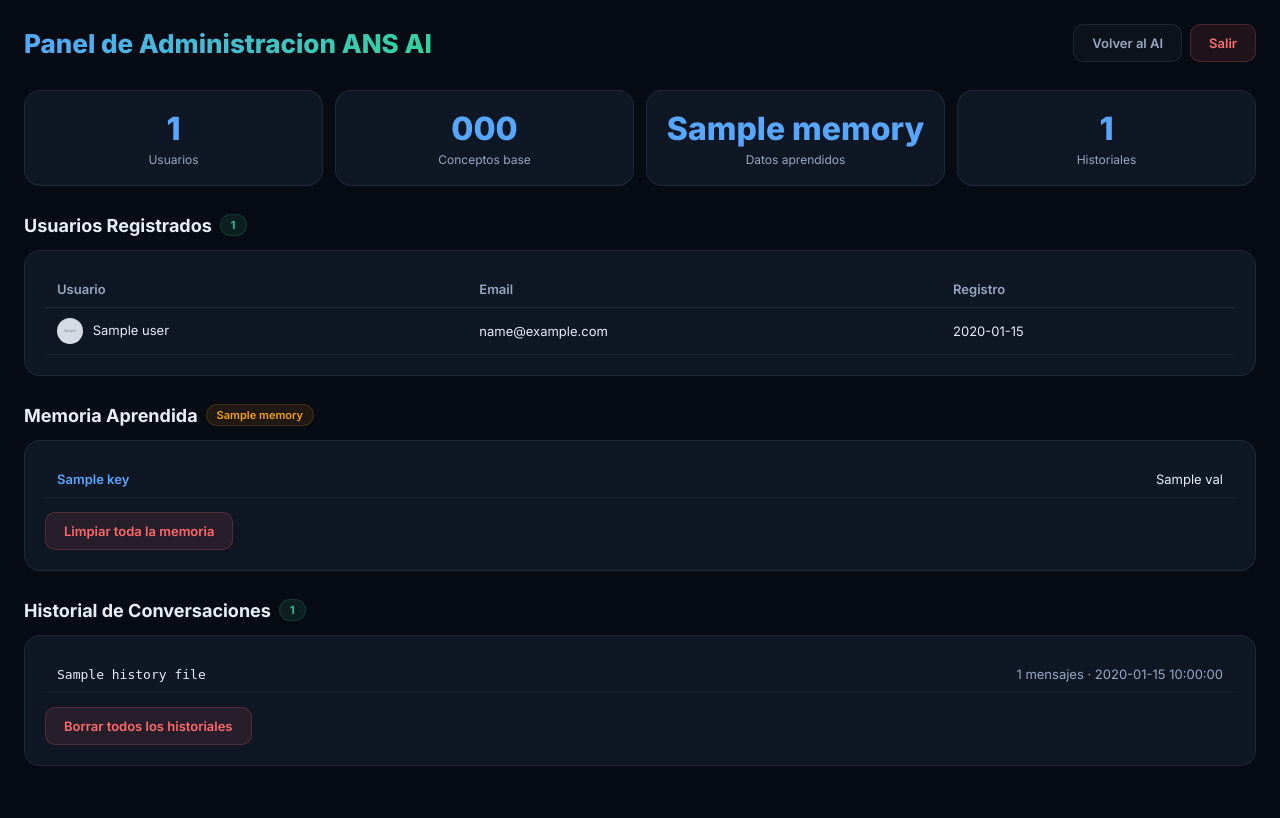
After one commit to aldrinnicolassalazaravilas-collab/ANS, a Flask app: template templates/admin.html in a window 1280 px wide. The commit adds this page. Run offline with Flask 3, Linux system fonts and the light colour scheme; the template is opened without the code that fills it: most values are stand-ins (such as "Sample title", 1, 10 or a date in 2020); grey boxes marked "Sample" are stand-in pictures.

Commit message:
3 modelos distintos (Flask educativo, Gapi tecnico, Modify Code aprendizaje), login solo creador para Flask/Gapi, panel admin completo, historial tipo GPT

```diff
--- a/main.py
+++ b/main.py
@@ -46,6 +46,8 @@ HISTORY_DIR = BASE_DIR / "ans_history"
 GOOGLE_CLIENT_ID = os.environ.get("GOOGLE_CLIENT_ID", "")
 GOOGLE_CLIENT_SECRET = os.environ.get("GOOGLE_CLIENT_SECRET", "")
 GOOGLE_REDIRECT_URI = os.environ.get("GOOGLE_REDIRECT_URI", "http://localhost:5000/auth/google/callback")
+
+OWNER_EMAIL = "aldrinnicolassalazaravilas@gmail.com"
 
 KV_REST_API_URL = os.environ.get("KV_REST_API_URL", "")
 KV_REST_API_TOKEN = os.environ.get("KV_REST_API_TOKEN", "")
@@ -180,14 +182,35 @@ def login_required(f):
     return decorated
 
 
+def owner_required(f):
+    @wraps(f)
+    def decorated(*args, **kwargs):
+        user = session.get("user", {})
+        if user.get("email") != OWNER_EMAIL:
+            return redirect(url_for("hm"))
+        return f(*args, **kwargs)
+    return decorated
+
+
+def is_owner():
+    return session.get("user", {}).get("email") == OWNER_EMAIL
+
+
 MODEL_INFO = {
     "flask": {
         "name": "ANS Flask",
-        "description": "Razonamiento local, memoria, ecuaciones y respuestas paso a paso.",
+        "description": "Razonamiento profundo con respuestas educativas detalladas paso a paso.",
+        "features": ["Explicaciones detalladas", "Pasos educativos", "Analogias y contexto", "Preguntas de seguimiento"],
     },
     "gapi": {
         "name": "ANS Gapi",
-        "description": "Modo mas directo, ideal para consultas rapidas y base general.",
+        "description": "Respuestas tecnicas directas con ejemplos de codigo y al grano.",
+        "features": ["Solo codigo y tecnicismos", "Sin rodeos", "Ejemplos practicos", "Respuestas cortas"],
+    },
+    "modify": {
+        "name": "Modify Code",
+        "description": "Modo aprendizaje: absorbe conocimiento de cada conversacion y evoluciona.",
+        "features": ["Aprende de cada mensaje", "Memoria colectiva", "Evoluciona con uso", "Recuerda todo"],
     },
 }
 
@@ -1258,6 +1281,93 @@ def api_search():
         return jsonify({"error": str(e), "found": False}), 500
 
 
+@app.route("/admin")
+@login_required
+@owner_required
+def admin():
+    users = load_users()
+    memory = load_memory()
+    learned = memory.get("learned", {})
+    user_list = list(users.get("users", {}).values())
+    concept_count = len(KNOWLEDGE_BASE)
+    memory_count = len(learned)
+    history_files = []
+    if HISTORY_DIR.exists():
+        for f in sorted(HISTORY_DIR.iterdir(), reverse=True)[:20]:
+            try:
+                data = json.loads(f.read_text(encoding="utf-8"))
+                history_files.append({"name": f.name, "size": len(data), "updated": datetime.fromtimestamp(f.stat().st_mtime).isoformat()})
+            except Exception:
+                history_files.append({"name": f.name, "size": 0, "updated": ""})
+    return render_template("admin.html", users=user_list, concepts=concept_count, memory=memory_count, history_files=history_files, memory_items=list(learned.items())[:50])
+
+
+@app.route("/admin/clear-memory", methods=["POST"])
+@login_required
+@owner_required
+def clear_memory():
+    save_memory({"learned": {}})
+    return jsonify({"ok": True})
+
+
+@app.route("/admin/delete-history", methods=["POST"])
+@login_required
+@owner_required
+def delete_history():
+    data = request.get_json(silent=True) or {}
+    filename = data.get("filename", "")
+    if filename and HISTORY_DIR.exists():
+        path = HISTORY_DIR / filename
+        if path.exists():
+            path.unlink()
+    return jsonify({"ok": True})
+
+
+@app.route("/admin/clear-all-history", methods=["POST"])
+@login_required
+@owner_required
+def clear_all_history():
+    if HISTORY_DIR.exists():
+        for f in HISTORY_DIR.iterdir():
+            f.unlink()
+    return jsonify({"ok": True})
+
+
+@app.route("/api/admin/users", methods=["GET"])
+@login_required
+@owner_required
+def admin_users():
+    users = load_users()
+    return jsonify(users)
+
+
+@app.route("/api/admin/memory", methods=["GET"])
+@login_required
+@owner_required
+def admin_memory():
+    memory = load_memory()
+    return jsonify(memory)
+
+
+@app.route("/api/admin/stats", methods=["GET"])
+@login_required
+@owner_required
+def admin_stats():
+    memory = load_memory()
+    users = load_users()
+    user_count = len(users.get("users", {}))
+    learned_count = len(memory.get("learned", {}))
+    history_count = 0
+    if HISTORY_DIR.exists():
+        history_count = sum(1 for _ in HISTORY_DIR.iterdir())
+    return jsonify({
+        "users": user_count,
+        "learned": learned_count,
+        "concepts": len(KNOWLEDGE_BASE),
+        "history_files": history_count,
+    })
+
+
 @app.route("/api/history", methods=["GET"])
 @login_required
 def get_history():
@@ -1858,79 +1968,138 @@ def generate_smart_response(text, history, memory):
     )
 
 
-def format_reasoned_answer(answer, question):
+def format_reasoned_answer(answer, question, modelo="flask"):
     if answer is None:
         return None
     if "<div class=\"math-box\">" in answer or "<pre>" in answer:
         return answer
 
-    q = normalize_text(question)
-    if "?" in question or q.startswith(("por que", "como", "explica", "analiza")):
-        return f"<strong>Analisis:</strong><br><br>{answer}"
+    if modelo == "flask":
+        return f"🧠 **Analisis Flask:**<br><br>{answer}<br><br><em style='color:#98a8c3;'>Quieres que profundice en algo?</em>"
+    if modelo == "gapi":
+        return answer
+    if modelo == "modify":
+        return f"🔄 **Modify Code:**<br><br>{answer}"
     return answer
 
 
-def respond_with_flask_model(message, history, memory):
+def respond_with_flask_model(message, history, memory, user):
     text = message.strip()
     lower = normalize_text(text)
 
     if not text:
-        return "Escribe una pregunta o un comando para comenzar. Di **ayuda** para ver lo que puedo hacer."
+        return "Escribe una pregunta y te dare una explicacion detallada paso a paso."
+
+    intent = detect_intent(text, memory)
+    if intent:
+        if "<div class=" in intent:
+            return intent
+        return f"{intent}\n\n💡 *Si quieres profundizar mas, solo pidemelo.*"
+
+    if "quien eres" in lower:
+        return "Soy **ANS Flask**, el modo de razonamiento profundo de ANS AI. Mi proposito es explicarte conceptos de forma educativa, con pasos claros y ejemplos. Creado por **Aldrin Nicolas Salazar Avilas**."
+
+    if "creador" in lower:
+        return "Mi creador es **Aldrin Nicolas Salazar Avilas**. El diseno este modo para que pudieras aprender tecnologia de forma clara y estructurada."
+
+    reasoning = reason_about(text, memory)
+    if reasoning:
+        steps = [
+            "**Paso 1:** Analicemos el concepto",
+            "**Paso 2:** Entendamos como funciona",
+            "**Paso 3:** Veamos un ejemplo practico",
+        ]
+        return f"{' | '.join(steps)}\n\n{reasoning}"
+
+    known = extract_known_answer(text, memory)
+    if known:
+        return f"Segun mi base de conocimiento:\n\n{known}\n\n*Quieres que busque mas informacion?*"
+
+    web_result = web_search_and_respond(text, memory)
+    if web_result:
+        return f"He buscado en la red para darte una respuesta completa:\n\n{web_result}"
+
+    return (
+        f"No encontre informacion sobre **\"{text}\"** en mi base. "
+        f"Puedo aprenderlo si me ensenas con:\n\n"
+        f"`aprende: {text} = definicion`\n\n"
+        f"O prueba con otro tema de programacion, tecnologia o matematicas."
+    )
+
+
+def respond_with_gapi_model(message, history, memory, user):
+    text = message.strip()
+    lower = normalize_text(text)
+
+    if not text:
+        return "Escribe algo."
 
     intent = detect_intent(text, memory)
     if intent:
         return intent
 
-    if "quien eres" in lower or "quien eres?" in lower or "ans ai" in lower:
-        return (
-            "Soy **ANS AI**, tu asistente virtual local creado por **Aldrin Nicolas Salazar Avilas**. "
-            "Mi motor de razonamiento esta activo y funciono completamente sin internet para las consultas basicas. "
-            "Puedo resolver matematicas, explicar conceptos, aprender cosas nuevas y mantener memoria persistente. "
-            "Di **ayuda** para ver todo lo que puedo hacer."
-        )
-
-    if "creador" in lower or "quien te hizo" in lower or "quien te programo" in lower:
-        return "Fui creado por **Aldrin Nicolas Salazar Avilas**, un desarrollador apasionado por la tecnologia y la inteligencia artificial."
+    if "quien eres" in lower:
+        return "Gapi. Modo rapido. Creado por Aldrin Nicolas Salazar Avilas."
+
+    if "hola" == lower:
+        return "Que hay."
 
     reasoning = reason_about(text, memory)
     if reasoning:
         return reasoning
 
-    return generate_smart_response(text, history, memory)
-
-
-def respond_with_gapi_model(message, history, memory):
-    text = message.strip()
-    lower = normalize_text(text)
-
-    if not text:
-        return "Escribe una pregunta para el modo rapido."
-
-    intent = detect_intent(text, memory)
-    if intent:
-        return intent
-
-    if "quien eres" in lower or "ans ai" in lower:
-        return "Soy **ANS AI** en modo **Gapi**: respuestas directas y rapidas."
-
-    if "hola" == lower or "saludos" == lower:
-        return "Hola! Modo rapido activo. Preguntame lo que necesites."
-
-    reasoning = reason_about(text, memory)
-    if reasoning:
-        return reasoning
-
     known = extract_known_answer(text, memory)
     if known:
-        return f"{known}"
+        return known
 
     web_result = web_search_and_respond(text, memory)
     if web_result:
         return web_result
 
+    return f"No tengo info de \"{text}\". Usa: `aprende: {text} = definicion`"
+
+
+def respond_with_modify_model(message, history, memory, user):
+    text = message.strip()
+    lower = normalize_text(text)
+    user_name = user.get("name", "Alguien")
+
+    if not text:
+        return "Di algo y lo aprendere!"
+
+    if lower.startswith("aprende:"):
+        result = learn_fact(text, memory)
+        return f"{result}\n\n📝 *Anotado gracias a {user_name}!*"
+
+    intent = detect_intent(text, memory)
+    if intent:
+        memory.setdefault("learned", {})[f"pregunta_{normalize_text(text)[:30]}"] = intent
+        save_memory(memory)
+        return intent
+
+    if "quien eres" in lower:
+        return (
+            "Soy **Modify Code**, un modelo que aprende de cada conversacion. "
+            "Todo lo que me dices lo guardo para mejorar. "
+            "Cuantos mas me hables, mas inteligente me vuelvo."
+        )
+
+    known = extract_known_answer(text, memory)
+    if known:
+        return known
+
+    web_result = web_search_and_respond(text, memory)
+    if web_result:
+        memory.setdefault("learned", {})[f"web_{normalize_text(text)[:30]}"] = web_result[:200]
+        save_memory(memory)
+        return f"{web_result}\n\n🌍 *Informacion guardada en mi memoria.*"
+
+    memory.setdefault("learned", {})[f"nuevo_{normalize_text(text)[:30]}_{random.randint(100,999)}"] = f"Preguntado por {user_name}: {text}"
+    save_memory(memory)
     return (
-        f"No encontre info sobre **\"{text}\"** en mi base ni en la red. "
-        f"Puedes ensenarmelo con: `aprende: {text} = definicion`"
+        f"**\"{text}\"** — No se que es aun, pero ya lo recorde!\n\n"
+        f"Gracias a **{user_name}**, si alguien mas pregunta sobre esto, podre responder.\n\n"
+        f"📚 *Datos guardados en mi memoria colectiva.*"
     )
 
 
@@ -1942,15 +2111,22 @@ def ai_chat():
         mensaje_nuevo = data.get("mensaje", "")
         modelo = normalize_text(data.get("modelo", "flask"))
         memory = load_memory()
+        user = session.get("user", {})
+
+        if modelo in ("flask", "gapi") and user.get("email") != OWNER_EMAIL:
+            return jsonify({"respuesta": "Modo reservado para el creador. Usa **Modify Code** para interactuar.", "modelo": MODEL_INFO[modelo]["name"]})
 
         if modelo == "gapi":
-            respuesta = respond_with_gapi_model(mensaje_nuevo, historial, memory)
+            respuesta = respond_with_gapi_model(mensaje_nuevo, historial, memory, user)
             modelo_nombre = MODEL_INFO["gapi"]["name"]
+        elif modelo == "modify":
+            respuesta = respond_with_modify_model(mensaje_nuevo, historial, memory, user)
+            modelo_nombre = MODEL_INFO["modify"]["name"]
         else:
-            respuesta = respond_with_flask_model(mensaje_nuevo, historial, memory)
+            respuesta = respond_with_flask_model(mensaje_nuevo, historial, memory, user)
             modelo_nombre = MODEL_INFO["flask"]["name"]
 
-        respuesta = format_reasoned_answer(respuesta, mensaje_nuevo)
+        respuesta = format_reasoned_answer(respuesta, mensaje_nuevo, modelo)
         return jsonify({"respuesta": respuesta, "modelo": modelo_nombre})
 
     except Exception as e:
--- /dev/null
+++ b/templates/admin.html
@@ -0,0 +1,221 @@
+<!DOCTYPE html>
+<html lang="es">
+<head>
+    <meta charset="UTF-8">
+    <meta name="viewport" content="width=device-width, initial-scale=1.0">
+    <title>ANS AI | Admin</title>
+    <link href="https://fonts.googleapis.com/css2?family=Inter:wght@300;400;500;600;700;800&display=swap" rel="stylesheet">
+    <style>
+        :root {
+            --bg: #070b14;
+            --panel: #0f1624;
+            --panel-2: #131c2f;
+            --line: rgba(120, 145, 180, 0.15);
+            --text: #e8eef8;
+            --muted: #98a8c3;
+            --accent: #57a6ff;
+            --accent-2: #34d399;
+            --danger: #ff6b6b;
+            --warning: #f59e0b;
+        }
+        * { box-sizing: border-box; margin: 0; padding: 0; }
+        body {
+            background: var(--bg);
+            color: var(--text);
+            font-family: "Inter", sans-serif;
+            padding: 24px;
+        }
+        .app { max-width: 1300px; margin: 0 auto; }
+
+        .header {
+            display: flex; justify-content: space-between; align-items: center;
+            margin-bottom: 28px; flex-wrap: wrap; gap: 16px;
+        }
+        .header h1 {
+            font-size: 26px; font-weight: 800;
+            background: linear-gradient(135deg, #57a6ff, #34d399);
+            -webkit-background-clip: text; -webkit-text-fill-color: transparent;
+        }
+        .header-actions { display: flex; gap: 8px; flex-wrap: wrap; }
+        .btn {
+            padding: 10px 18px; border-radius: 10px; border: 1px solid var(--line);
+            font-size: 13px; font-weight: 600; font-family: inherit;
+            cursor: pointer; transition: all .2s; text-decoration: none; display: inline-flex; align-items: center; gap: 6px;
+        }
+        .btn-primary { background: var(--accent); color: #000; border-color: var(--accent); }
+        .btn-primary:hover { transform: translateY(-1px); box-shadow: 0 4px 16px rgba(87,166,255,0.3); }
+        .btn-danger { background: rgba(255,107,107,0.1); color: var(--danger); border-color: rgba(255,107,107,0.2); }
+        .btn-danger:hover { background: rgba(255,107,107,0.2); }
+        .btn-ghost { background: rgba(255,255,255,0.03); color: var(--muted); }
+        .btn-ghost:hover { color: var(--text); background: rgba(255,255,255,0.06); }
+
+        .stats-grid {
+            display: grid; grid-template-columns: repeat(auto-fit, minmax(150px, 1fr));
+            gap: 12px; margin-bottom: 28px;
+        }
+        .stat-card {
+            background: var(--panel); border: 1px solid var(--line); border-radius: 16px;
+            padding: 18px; text-align: center;
+        }
+        .stat-number { font-size: 32px; font-weight: 800; color: var(--accent); }
+        .stat-label { font-size: 12px; color: var(--muted); margin-top: 4px; }
+
+        .section { margin-bottom: 28px; }
+        .section-title {
+            font-size: 18px; font-weight: 700; margin-bottom: 14px;
+            display: flex; align-items: center; gap: 8px;
+        }
+        .card {
+            background: var(--panel); border: 1px solid var(--line); border-radius: 16px; padding: 20px; overflow-x: auto;
+        }
+
+        table { width: 100%; border-collapse: collapse; font-size: 13px; }
+        th { text-align: left; padding: 10px 12px; color: var(--muted); font-weight: 600; border-bottom: 1px solid var(--line); }
+        td { padding: 10px 12px; border-bottom: 1px solid rgba(255,255,255,0.04); }
+        tr:hover td { background: rgba(255,255,255,0.02); }
+
+        .badge {
+            display: inline-flex; padding: 3px 10px; border-radius: 999px;
+            font-size: 11px; font-weight: 600;
+        }
+        .badge-green { background: rgba(52,211,153,0.1); color: #34d399; border: 1px solid rgba(52,211,153,0.15); }
+        .badge-orange { background: rgba(245,158,11,0.1); color: #f59e0b; border: 1px solid rgba(245,158,11,0.15); }
+
+        .memory-item {
+            display: flex; justify-content: space-between; gap: 12px;
+            padding: 10px 12px; border-bottom: 1px solid rgba(255,255,255,0.04);
+            font-size: 13px;
+        }
+        .memory-key { color: var(--accent); font-weight: 600; min-width: 150px; }
+        .memory-val { color: var(--text); word-break: break-word; }
+
+        .empty { color: var(--muted); text-align: center; padding: 30px; font-style: italic; }
+
+        .hist-item {
+            display: flex; justify-content: space-between; align-items: center;
+            padding: 10px 12px; border-bottom: 1px solid rgba(255,255,255,0.04); font-size: 13px;
+        }
+        .hist-name { color: var(--text); font-family: monospace; }
+        .hist-size { color: var(--muted); }
+
+        .toast {
+            position: fixed; bottom: 24px; left: 50%; transform: translateX(-50%);
+            padding: 12px 24px; border-radius: 12px; font-size: 14px; font-weight: 600;
+            background: rgba(52,211,153,0.9); color: #000;
+            opacity: 0; transition: opacity .3s; pointer-events: none; z-index: 999;
+        }
+        .toast.show { opacity: 1; }
+
+        @media (max-width: 640px) {
+            body { padding: 14px; }
+            .header { flex-direction: column; align-items: stretch; }
+        }
+
+        .user-pic { width: 26px; height: 26px; border-radius: 50%; vertical-align: middle; margin-right: 6px; }
+    </style>
+</head>
+<body>
+    <div class="app">
+        <div class="header">
+            <h1>Panel de Administracion ANS AI</h1>
+            <div class="header-actions">
+                <a href="/AI-worspase" class="btn btn-ghost">Volver al AI</a>
+                <a href="/logout" class="btn btn-danger">Salir</a>
+            </div>
+        </div>
+
+        <div class="stats-grid">
+            <div class="stat-card"><div class="stat-number">{{ users|length }}</div><div class="stat-label">Usuarios</div></div>
+            <div class="stat-card"><div class="stat-number">{{ concepts }}</div><div class="stat-label">Conceptos base</div></div>
+            <div class="stat-card"><div class="stat-number">{{ memory }}</div><div class="stat-label">Datos aprendidos</div></div>
+            <div class="stat-card"><div class="stat-number">{{ history_files|length }}</div><div class="stat-label">Historiales</div></div>
+        </div>
+
+        <div class="section">
+            <div class="section-title">Usuarios Registrados <span class="badge badge-green">{{ users|length }}</span></div>
+            <div class="card">
+                {% if users %}
+                <table>
+                    <tr><th>Usuario</th><th>Email</th><th>Registro</th></tr>
+                    {% for u in users %}
+                    <tr>
+                        <td>
+                            {% if u.picture %}<img src="{{ u.picture }}" class="user-pic">{% endif %}
+                            {{ u.name or 'Sin nombre' }}
+                        </td>
+                        <td>{{ u.email }}</td>
+                        <td>{{ u.created[:10] if u.created else 'N/A' }}</td>
+                    </tr>
+                    {% endfor %}
+                </table>
+                {% else %}
+                <div class="empty">No hay usuarios registrados aun</div>
+                {% endif %}
+            </div>
+        </div>
+
+        <div class="section">
+            <div class="section-title">Memoria Aprendida <span class="badge badge-orange">{{ memory }}</span></div>
+            <div class="card">
+                {% if memory_items %}
+                {% for key, val in memory_items %}
+                <div class="memory-item">
+                    <span class="memory-key">{{ key }}</span>
+                    <span class="memory-val">{{ val[:120] }}{% if val|length > 120 %}...{% endif %}</span>
+                </div>
+                {% endfor %}
+                {% else %}
+                <div class="empty">Aun no ha aprendido nada</div>
+                {% endif %}
+                <div style="margin-top:14px;display:flex;gap:8px;">
+                    <button class="btn btn-danger" onclick="limpiarMemoria()">Limpiar toda la memoria</button>
+                </div>
+            </div>
+        </div>
+
+        <div class="section">
+            <div class="section-title">Historial de Conversaciones <span class="badge badge-green">{{ history_files|length }}</span></div>
+            <div class="card">
+                {% if history_files %}
+                {% for h in history_files %}
+                <div class="hist-item">
+                    <span class="hist-name">{{ h.name }}</span>
+                    <span class="hist-size">{{ h.size }} mensajes · {{ h.updated[:19] }}</span>
+                </div>
+                {% endfor %}
+                <div style="margin-top:14px;display:flex;gap:8px;">
+                    <button class="btn btn-danger" onclick="limpiarTodoHistorial()">Borrar todos los historiales</button>
+                </div>
+                {% else %}
+                <div class="empty">No hay historiales guardados</div>
+                {% endif %}
+            </div>
+        </div>
+    </div>
+
+    <div class="toast" id="toast">Listo</div>
+
+    <script>
+        function mostrarToast(msg) {
+            const t = document.getElementById('toast');
+            t.textContent = msg;
+            t.classList.add('show');
+            setTimeout(() => t.classList.remove('show'), 2000);
+        }
+
+        async function limpiarMemoria() {
+            if (!confirm('Seguro que quieres limpiar toda la memoria aprendida?')) return;
+            await fetch('/admin/clear-memory', { method: 'POST' });
+            mostrarToast('Memoria limpiada');
+            setTimeout(() => location.reload(), 1000);
+        }
+
+        async function limpiarTodoHistorial() {
+            if (!confirm('Seguro que quieres borrar todos los historiales?')) return;
+            await fetch('/admin/clear-all-history', { method: 'POST' });
+            mostrarToast('Historiales borrados');
+            setTimeout(() => location.reload(), 1000);
+        }
+    </script>
+</body>
+</html>
```
Also changed, not shown: templates/hm.html (+84 -20 lines).
